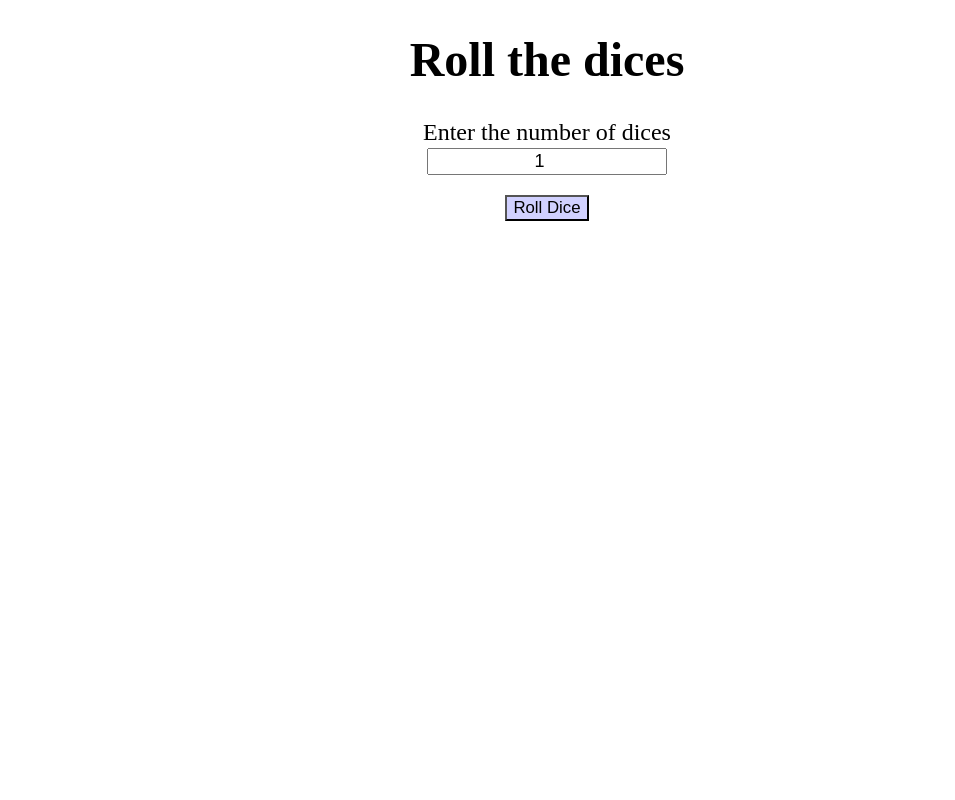
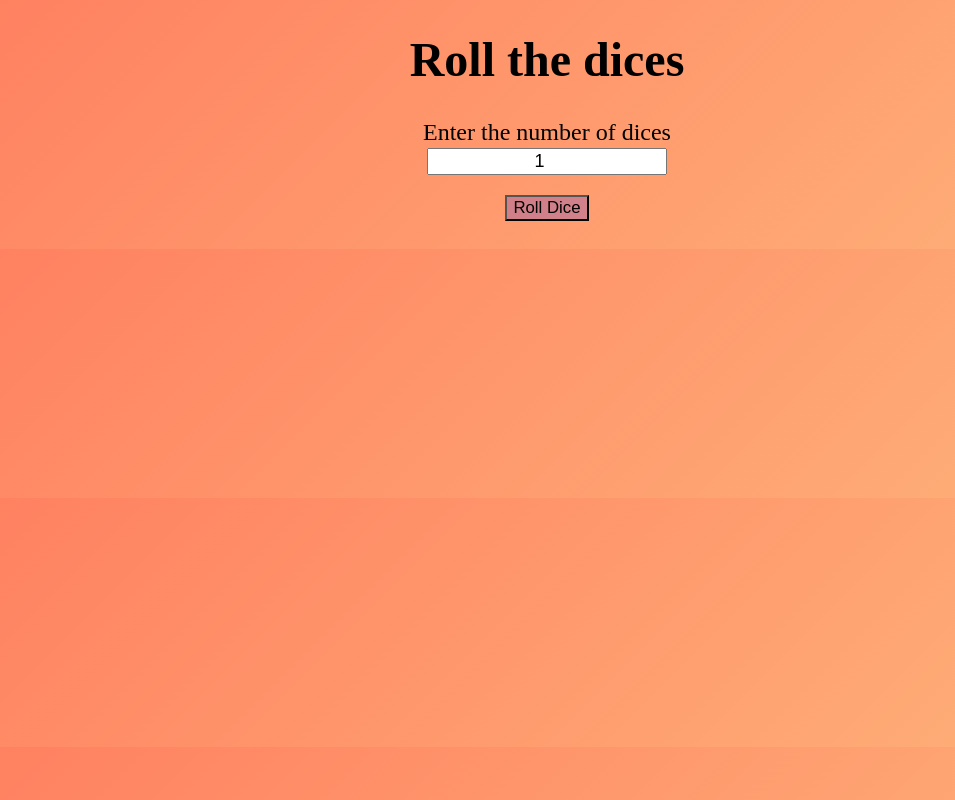
Before and after one commit to Varugowdatp/diceproblem, a plain HTML site: page index.html in a window 1280 px wide. Shown: the whole page, without its empty margins (93-1048 px from the left). Drawn offline with Linux system fonts and the light colour scheme.

Commit message:
Update Style.css

```diff
--- a/Style.css
+++ b/Style.css
@@ -1,6 +1,7 @@
 body{
     text-align:center;
     font-size:1.5em;
+    background: linear-gradient(135deg, #ff7e5f, #feb47b);
 }
 button{
     color:black;
```
